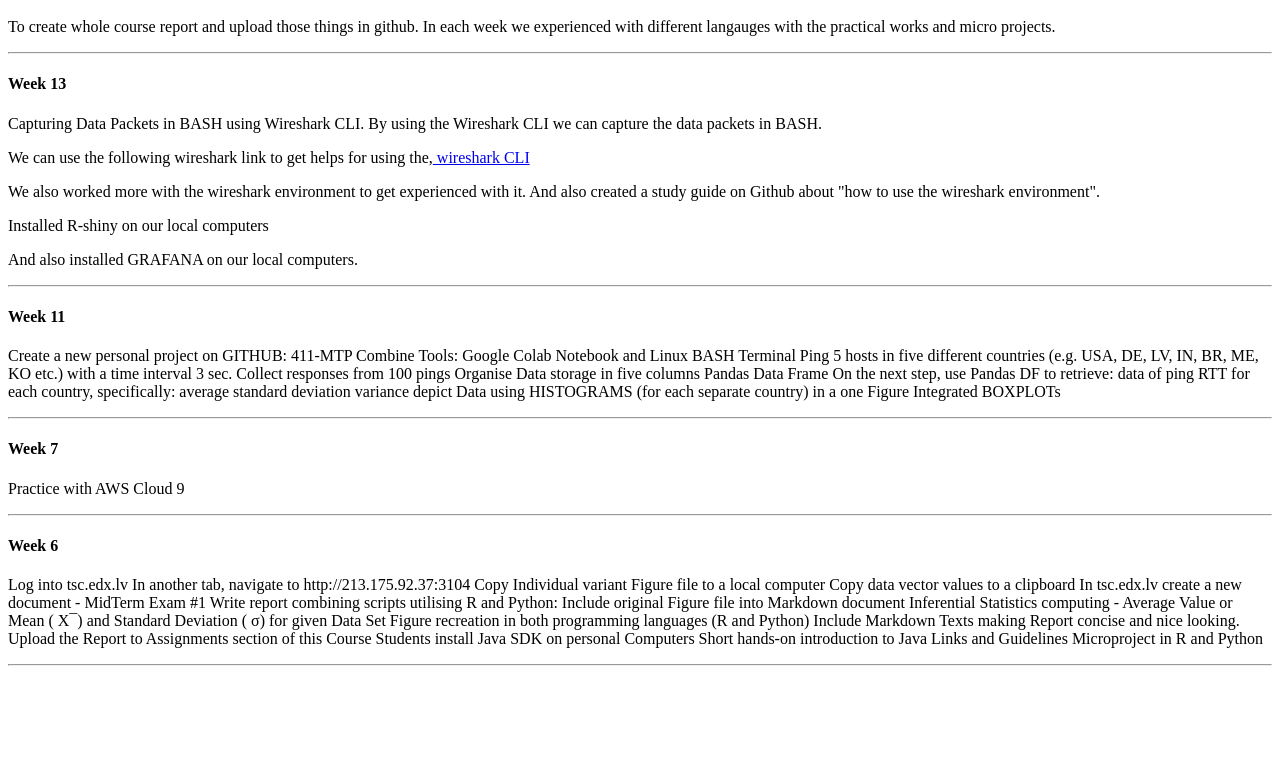
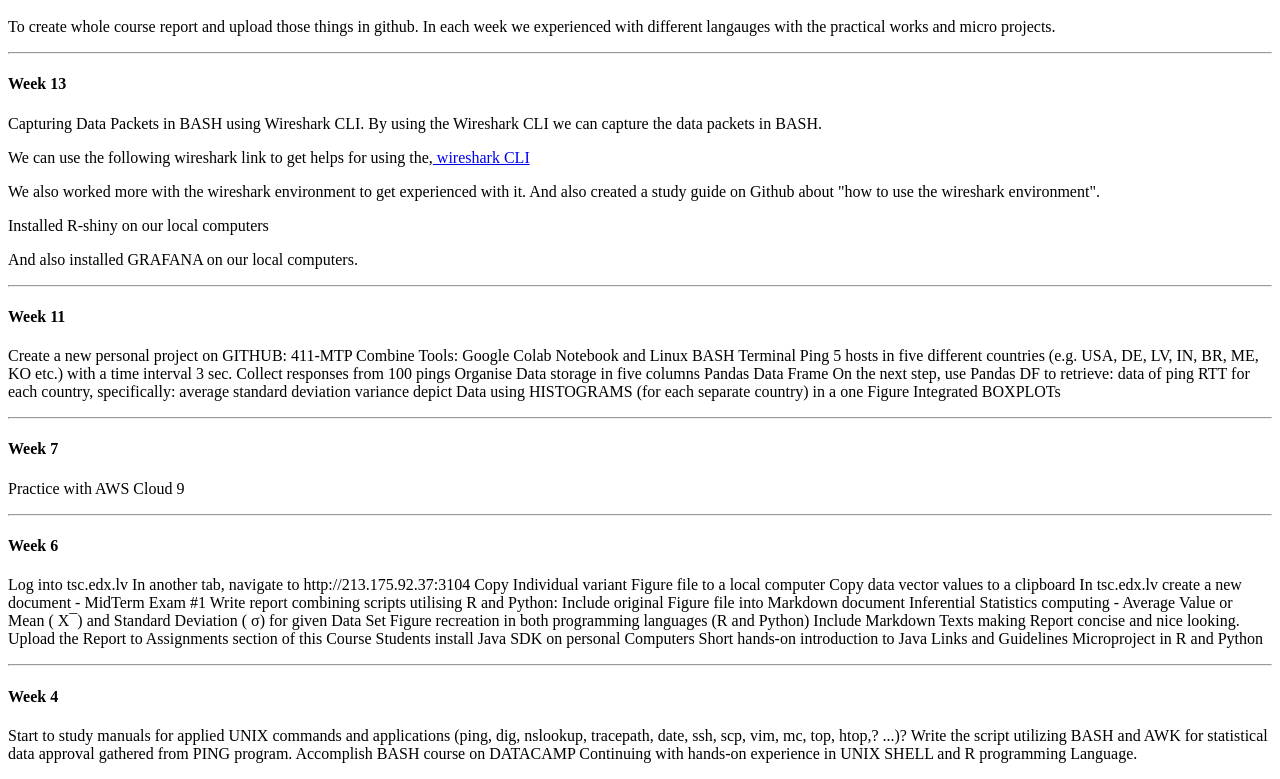
Before and after one commit to Fresbin/RAE-4111-fresbin, a plain HTML site: page docs/index.html in a window 1280 px wide. Shown: the part 101-880 px from the top of the page. Before the commit the page ends 800 px from the top, so only its background shows below. Drawn offline with Linux system fonts and the light colour scheme.

Commit message:
Update index.html

```diff
--- a/docs/index.html
+++ b/docs/index.html
@@ -69,6 +69,14 @@
 
 Microproject in R and Python </p>
 <hr>
+    <h4>Week 4</h4>
+<p>
+
+
+        Start to study manuals for applied UNIX commands and applications (ping, dig, nslookup, tracepath, date, ssh, scp, vim, mc, top, htop,? ...)?
+        Write the script utilizing BASH and AWK for statistical data approval gathered from PING program.
+        Accomplish BASH course on DATACAMP
+    Continuing with hands-on experience in UNIX SHELL and R programming Language. </p>
 
 
 </body>
```
